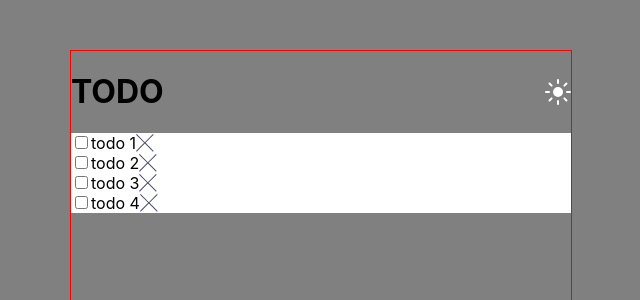
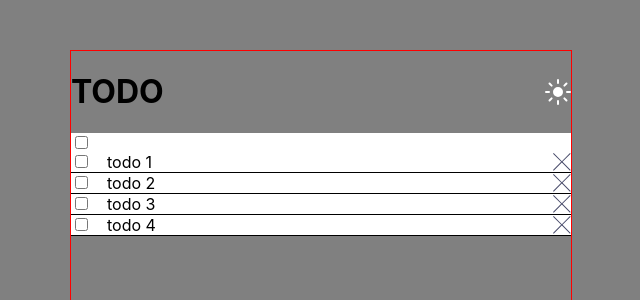
Before and after one commit to nickwang0808/Fullstack-todo-with-dark-theme, a React (Create React App) app in the folder frontend/: page / in a window 1280 px wide. Shown: the top 300 px of the page, without its empty margins (319-959 px from the left). Built offline with nearby package versions, Linux system fonts and the light colour scheme.

Commit message:
Add borders bottom and refactor todos

```diff
--- a/frontend/src/App.tsx
+++ b/frontend/src/App.tsx
@@ -1,3 +1,4 @@
+import AddTodo from "./Components/AddTodo";
 import { Backdrop } from "./Components/Backdrop";
 import { Container } from "./Components/Container";
 import TitleRow from "./Components/TitleRow";
@@ -9,6 +10,7 @@ function App() {
     <Backdrop>
       <Container>
         <TitleRow />
+        <AddTodo />
         {todos.map(({ name, completed }) => {
           return (
             <Todo
--- a/frontend/src/Components/Todo.tsx
+++ b/frontend/src/Components/Todo.tsx
@@ -3,19 +3,21 @@ import styled from "styled-components";
 
 import { ReactComponent as Cross } from "../Assets/icon-cross.svg";
 
-const Wrapper = styled.div`
+const StyledWrapper = styled.div`
   display: flex;
   align-items: center;
   background-color: white;
+  gap: 16px;
+  border-bottom: 1px solid black;
 `;
 
-const CheckBox = styled.input`
+const StyledCheckbox = styled.input`
   accent-color: hsl(192, 100%, 67%);
 `;
 
-const TextBox = styled.input`
-  border: none;
-  outline: none;
+const StyledText = styled.div<{ strike: boolean }>`
+  flex: 1;
+  text-decoration: ${({ strike }) => strike && "line-through"};
 `;
 
 interface ItemProps {
@@ -32,22 +34,19 @@ const Todo: FC<ItemProps> = ({
   handleDelete,
 }) => {
   return (
-    <Wrapper>
-      <CheckBox
+    <StyledWrapper>
+      <StyledCheckbox
         type="checkbox"
         checked={completed}
         onChange={({ target }) => handleComplete(target.checked)}
       />
 
-      <div
-        data-testid="todo-item"
-        style={completed ? { textDecoration: "line-through" } : undefined}
-      >
+      <StyledText strike={completed} data-testid="todo-item">
         {value}
-      </div>
+      </StyledText>
 
       <Cross data-testid="icon-cross" onClick={handleDelete} />
-    </Wrapper>
+    </StyledWrapper>
   );
 };
 
```
